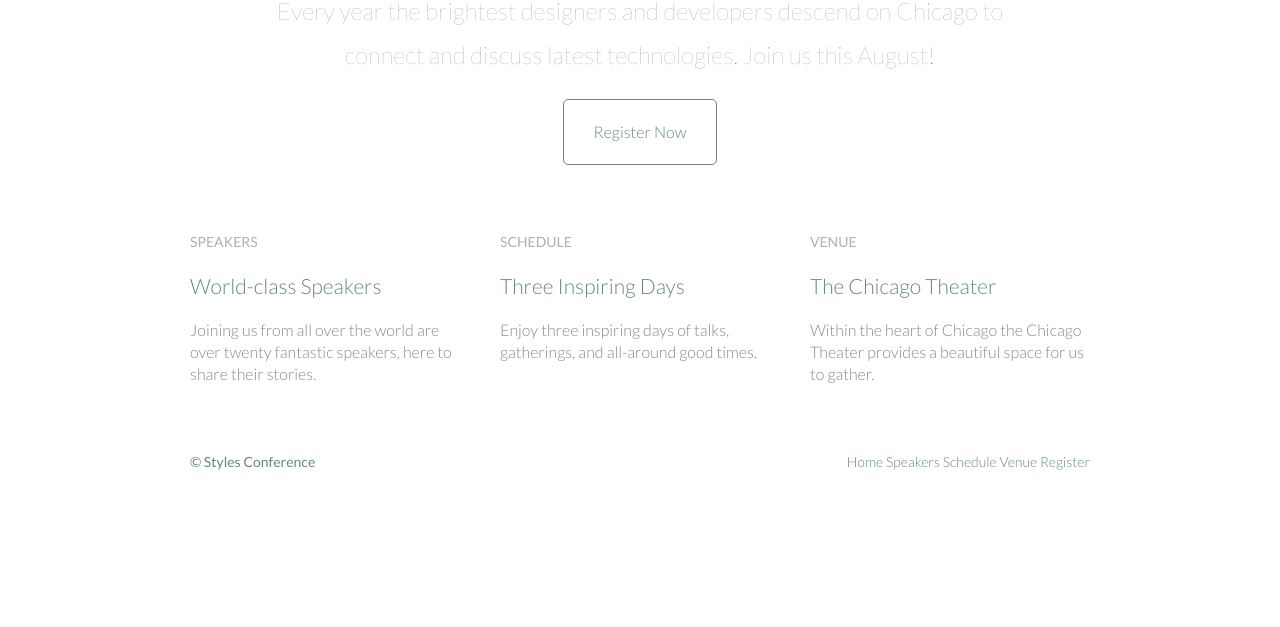
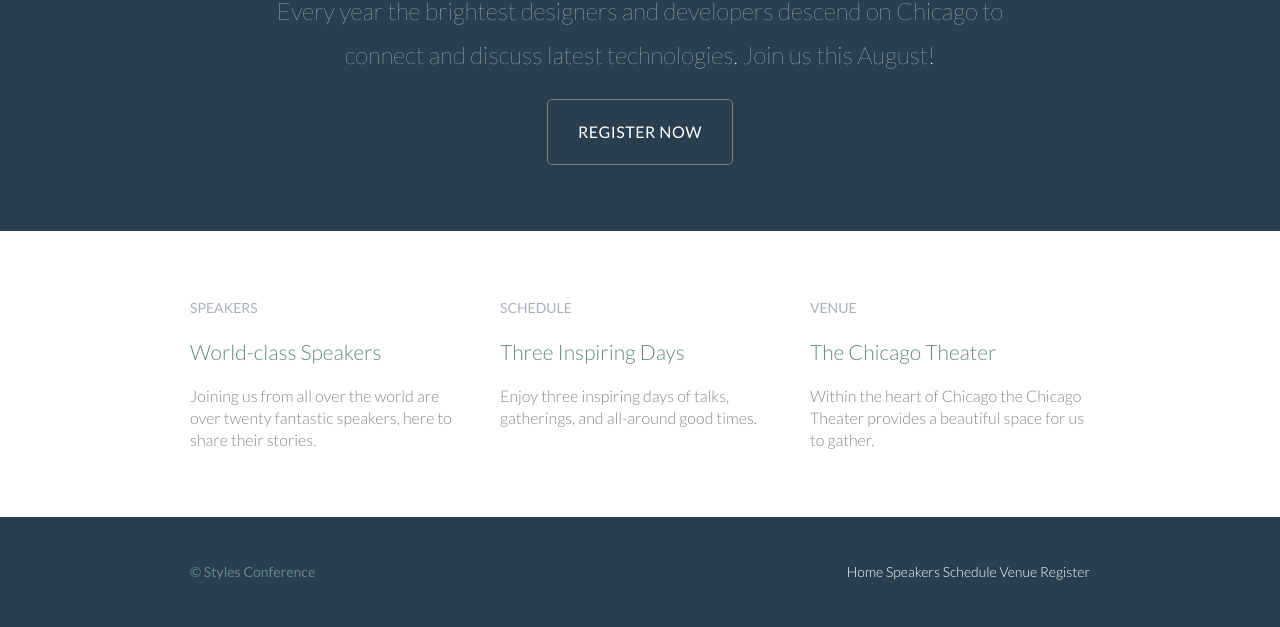
Before and after one commit to atungare/htmlcss, a plain HTML site: page index.html in a window 1280 px wide. Shown: the part 253-880 px from the top of the page. Before the commit the page ends 800 px from the top, so only its background shows below. Drawn offline with Linux system fonts and the light colour scheme.

Commit message:
lesson 7 pt 1: background color

```diff
--- a/assets/stylesheets/main.css
+++ b/assets/stylesheets/main.css
@@ -37,6 +37,18 @@
 .grid, .col-1-3, .col-2-3 {
   padding-left: 15px;
   padding-right: 15px;
+}
+
+/*
+  ========================================
+  Rows
+  ========================================
+*/
+
+.row {
+  background: #fff;
+  min-width: 960px;
+  padding: 66px 0 44px 0;
 }
 
 /*
@@ -98,6 +110,15 @@ p a {
   border-bottom: 1px solid #dfe2e5;
 }
 
+.primary-header a,
+.primary-footer a {
+  color: #fff;
+}
+.primary-header a:hover,
+.primary-footer a:hover {
+  color: #648880;
+}
+
 
 
 
@@ -109,13 +130,22 @@ p a {
 
 .btn {
   border-radius: 5px;
+  color: #fff;
+  cursor: pointer;
   display: inline-block;
+  font-weight: 400;
+  letter-spacing: .5px;
   margin: 0;
+  text-transform: uppercase;
 }
 
 .btn-alt {
   border: 1px solid gray;
   padding: 10px 30px;
+}
+.btn-alt:hover {
+  background: #fff;
+  color: #648880;
 }
 
 /*
@@ -125,6 +155,7 @@ p a {
 */
 
 .hero {
+  color: #fff;
   line-height: 44px;
   padding: 22px 80px 66px 80px;
   text-align: center;
@@ -228,6 +259,7 @@ p a {
 */
 
 body {
+  background: #293f50;
   color: #888;
   font: 300 16px/22px "Lato", "Open Sans", "Helvetica Neue", Helvetica, Arial, sans-serif;
 }
--- a/index.html
+++ b/index.html
@@ -8,7 +8,7 @@
     <link rel="stylesheet" href="http://fonts.googleapis.com/css?family=Lato:100,300,400">
   </head>
   <body>
-    <header class="container group">
+    <header class="primary-header container group">
       <h1 class="logo">
         <a href="index.html">Styles <br> Conference</a>
       </h1>
@@ -26,7 +26,8 @@
       <p>Every year the brightest designers and developers descend on Chicago to connect and discuss latest technologies.  Join us this August!</p>
       <a href="register.html" class="btn btn-alt">Register Now</a>
     </section>
-    <section class="grid">
+    <section class="row">
+      <div class="grid">
         <section class="teaser col-1-3">
           <a href="speakers.html">
             <h5>Speakers</h5>
@@ -48,6 +49,7 @@
           </a>
           <p>Within the heart of Chicago the Chicago Theater provides a beautiful space for us to gather.</p>
         </section>
+      </div>
     </section>
     <footer class="primary-footer container group">
       <small>&copy; Styles Conference</small>
```
Also changed, not shown: register.html (+1 -1 lines), schedule.html (+1 -1 lines), speakers.html (+1 -1 lines), venue.html (+1 -1 lines). Lines whose indentation alone changed are shown as unchanged.
